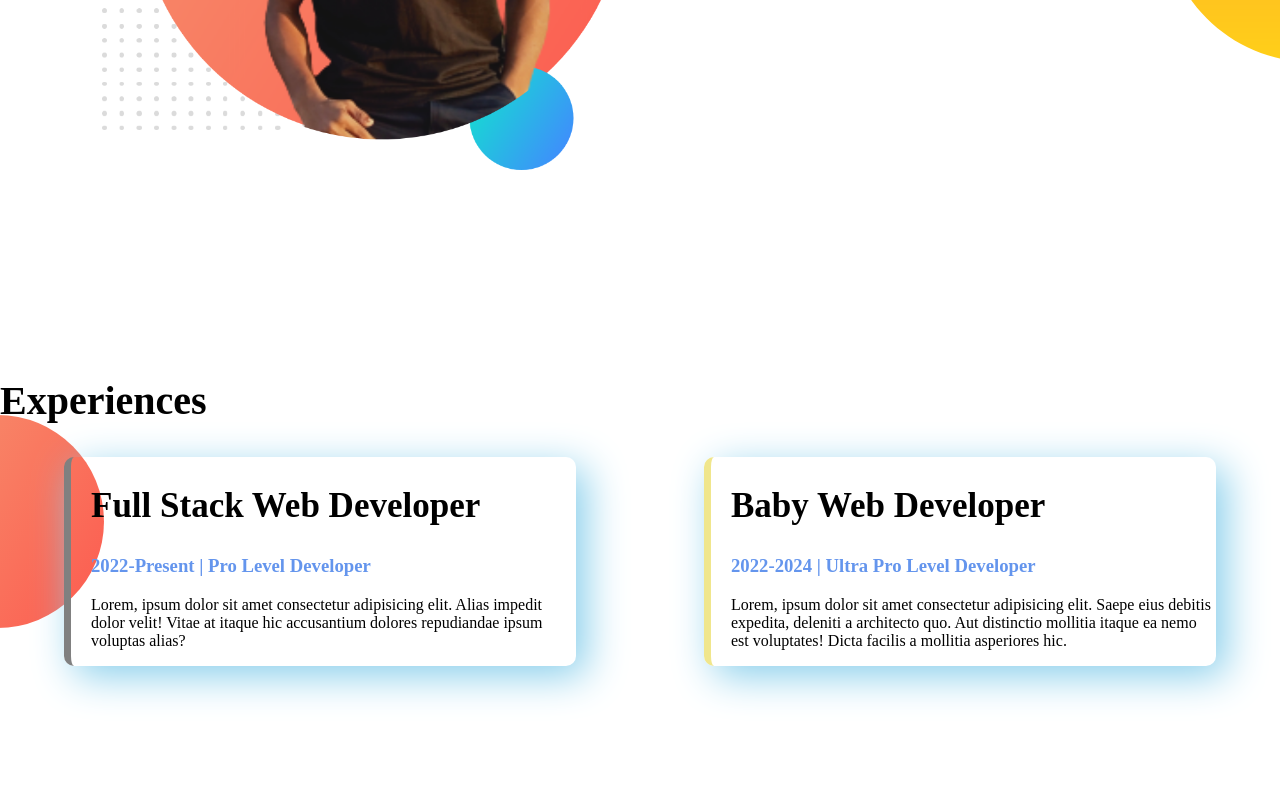
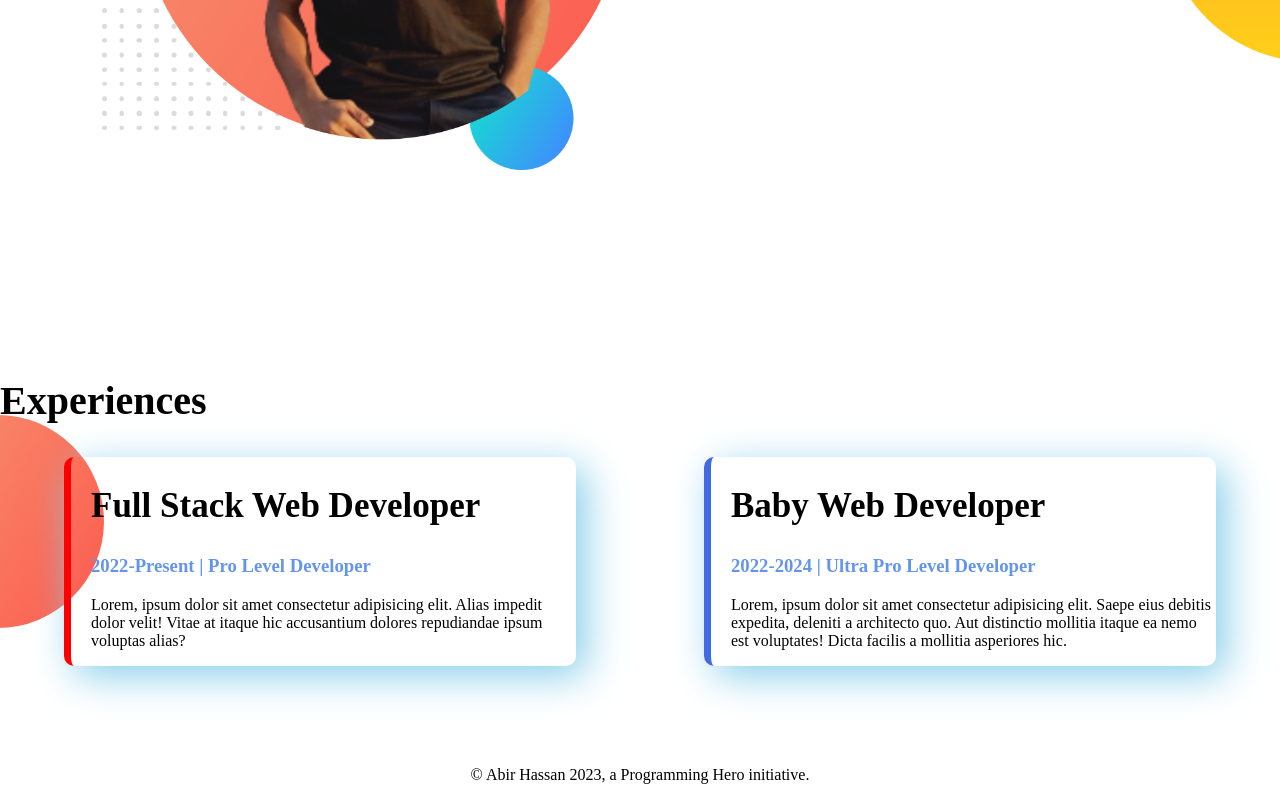
Before and after one commit to abirjoy77/developer-portfolio, a plain HTML site: page index.html in a window 1280 px wide. Shown: the part 1261-2061 px from the top of the page. Before the commit the page ends 2027 px from the top, so only its background shows below. Drawn offline with Linux system fonts and the light colour scheme; a web font is replaced by a local one.

Commit message:
last added footer tag

```diff
--- a/index.html
+++ b/index.html
@@ -64,5 +64,8 @@
         </div>
     </section>
 </body>
+<footer>
+    <p>© Abir Hassan 2023, a Programming Hero initiative.</p>
+</footer>
 
 </html>
--- a/style.css
+++ b/style.css
@@ -64,9 +64,16 @@ h2 {
     padding-left: 20px;
     border-radius: 10px;
     box-shadow: 10px 10px 40px skyblue;
-    border-left: 7px solid khaki;
 }
 
 #full-stack-developer {
-    border-left: 7px solid gray;
+    border-left: 7px solid red;
 }
+
+#baby-web-developer {
+    border-left: 7px solid royalblue;
+}
+
+footer p {
+    text-align: center;
+}
```
